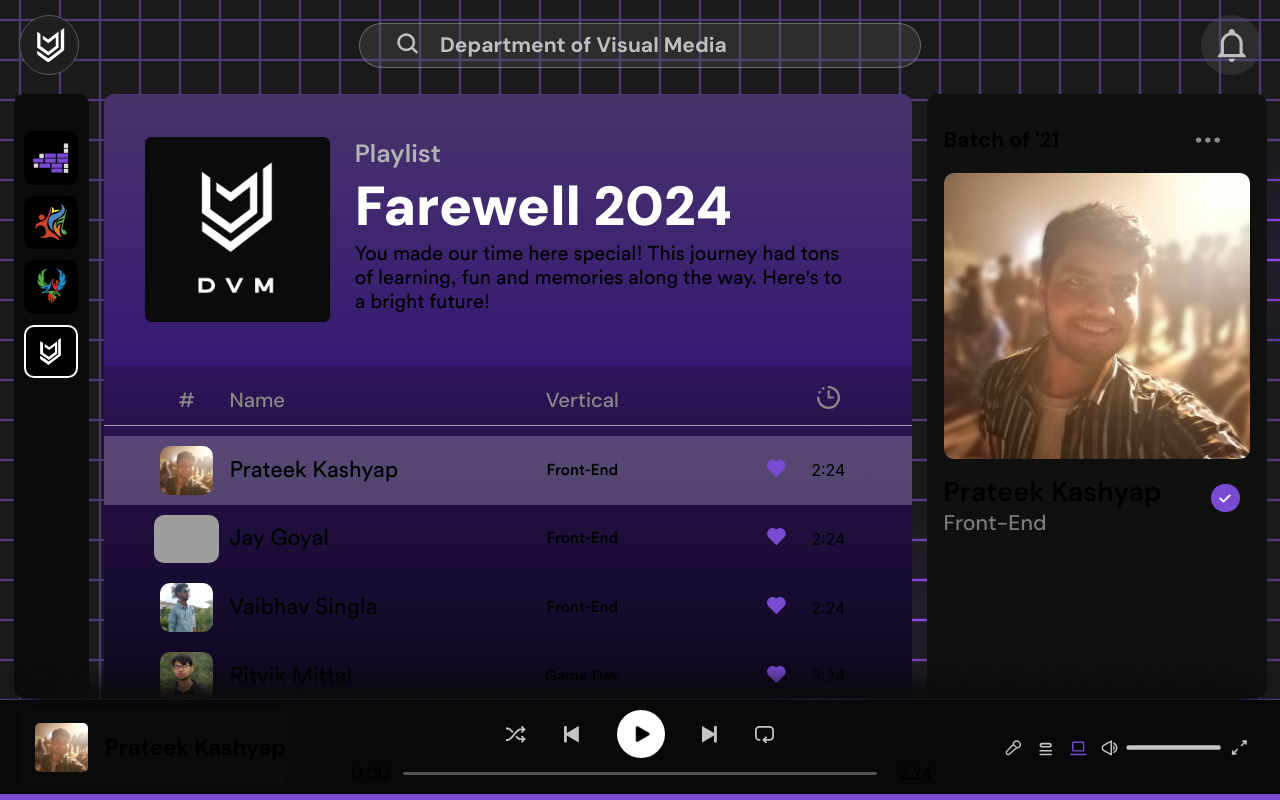
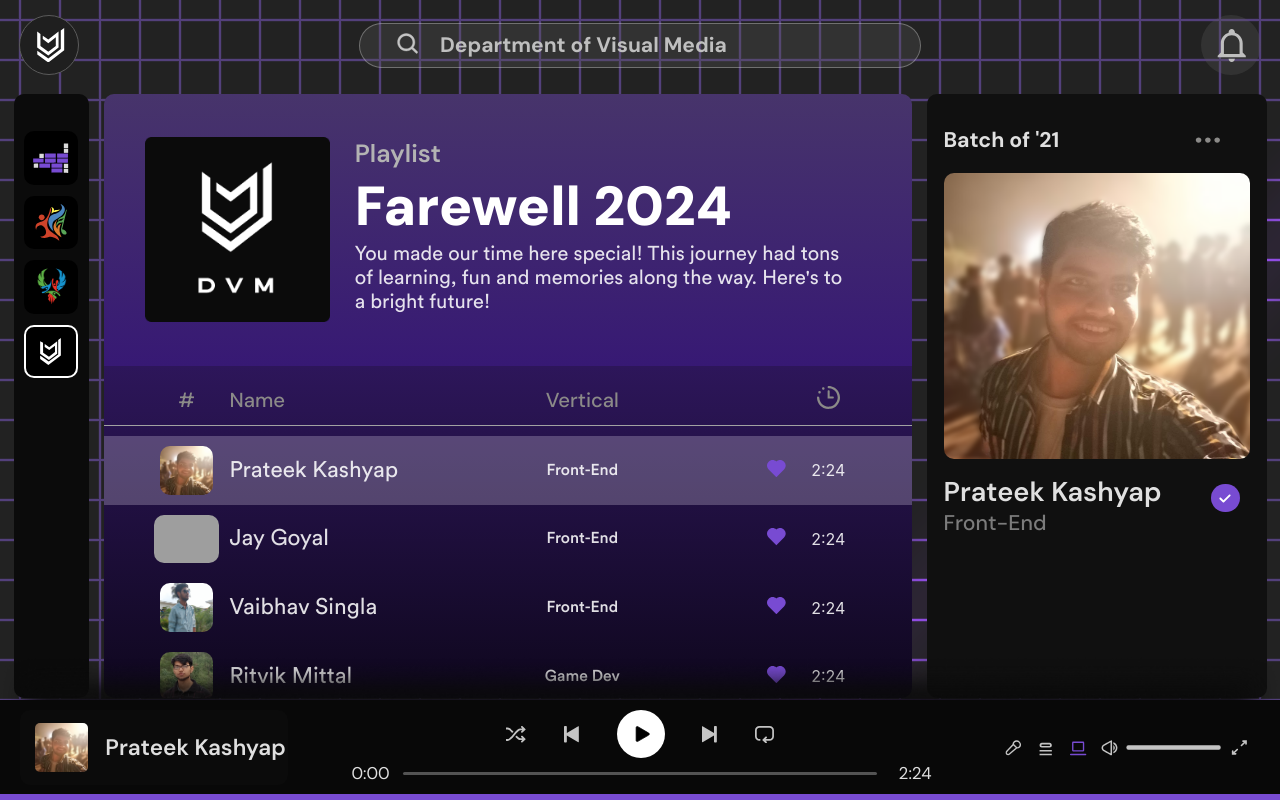
Before and after one commit to sumit9722/dvm-farewell-2024, a React (Vite) app: page / in a window 1280 px wide. Built offline with nearby package versions, Linux system fonts and the light colour scheme; grey boxes are pictures that could not be loaded; a web font is replaced by a local one.

Commit message:
fix: font color

```diff
--- a/src/components/Grid/GridShader.jsx
+++ b/src/components/Grid/GridShader.jsx
@@ -108,7 +108,7 @@ export default function GridShader() {
         height: "100vh",
         zIndex: -1,
         position: "absolute",
-        opacity: 0.9,
+        opacity: 0.87,
       }}
     >
       <Canvas>
--- a/src/index.css
+++ b/src/index.css
@@ -7,8 +7,8 @@
 :root {
   font-family: Inter, system-ui, Avenir, Helvetica, Arial, sans-serif;
 
-  /* color: rgba(255, 255, 255, 0.87);
-  background-color: #151515;
+  color: rgba(255, 255, 255, 0.87);
+  /* background-color: #151515;
   background-image: url(/grid.png);
   background-repeat: no-repeat;
   background-size: cover;
```
